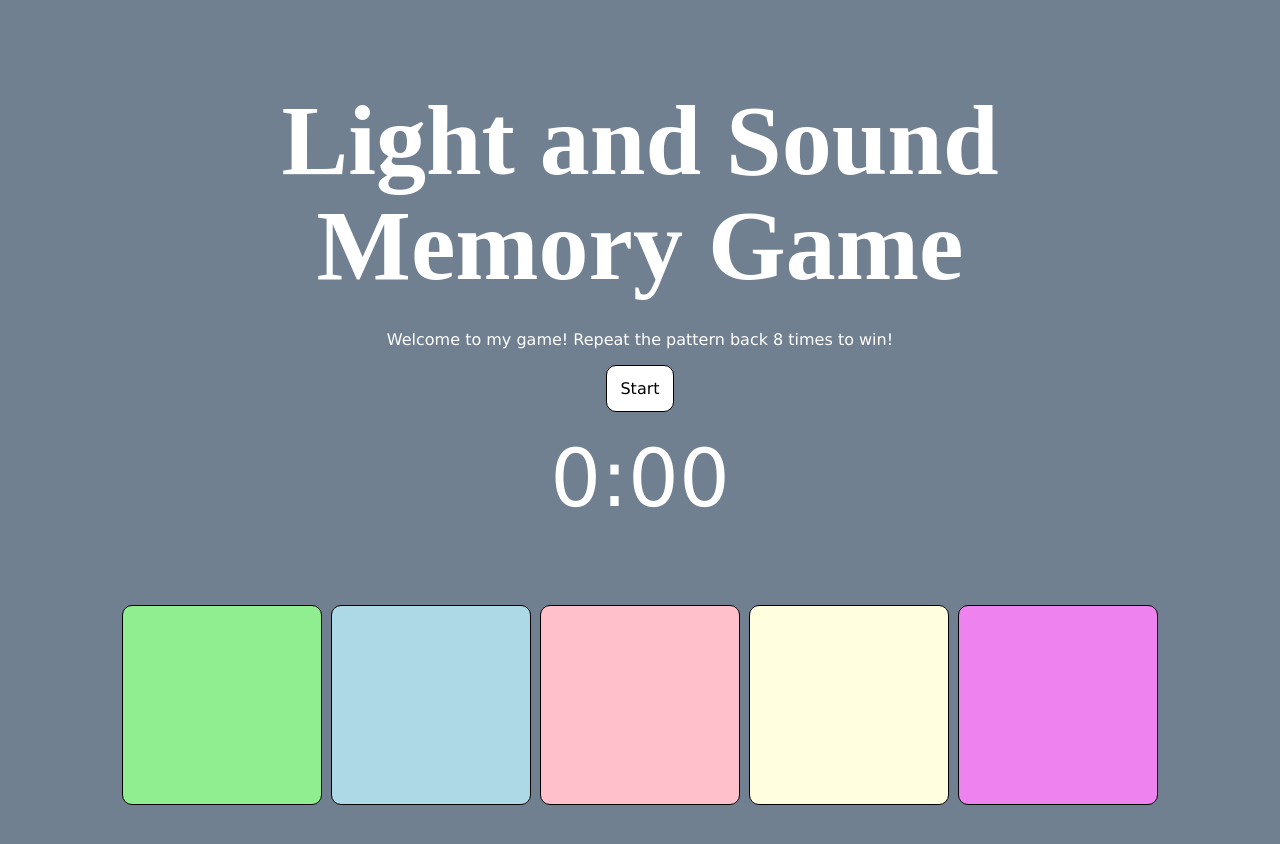
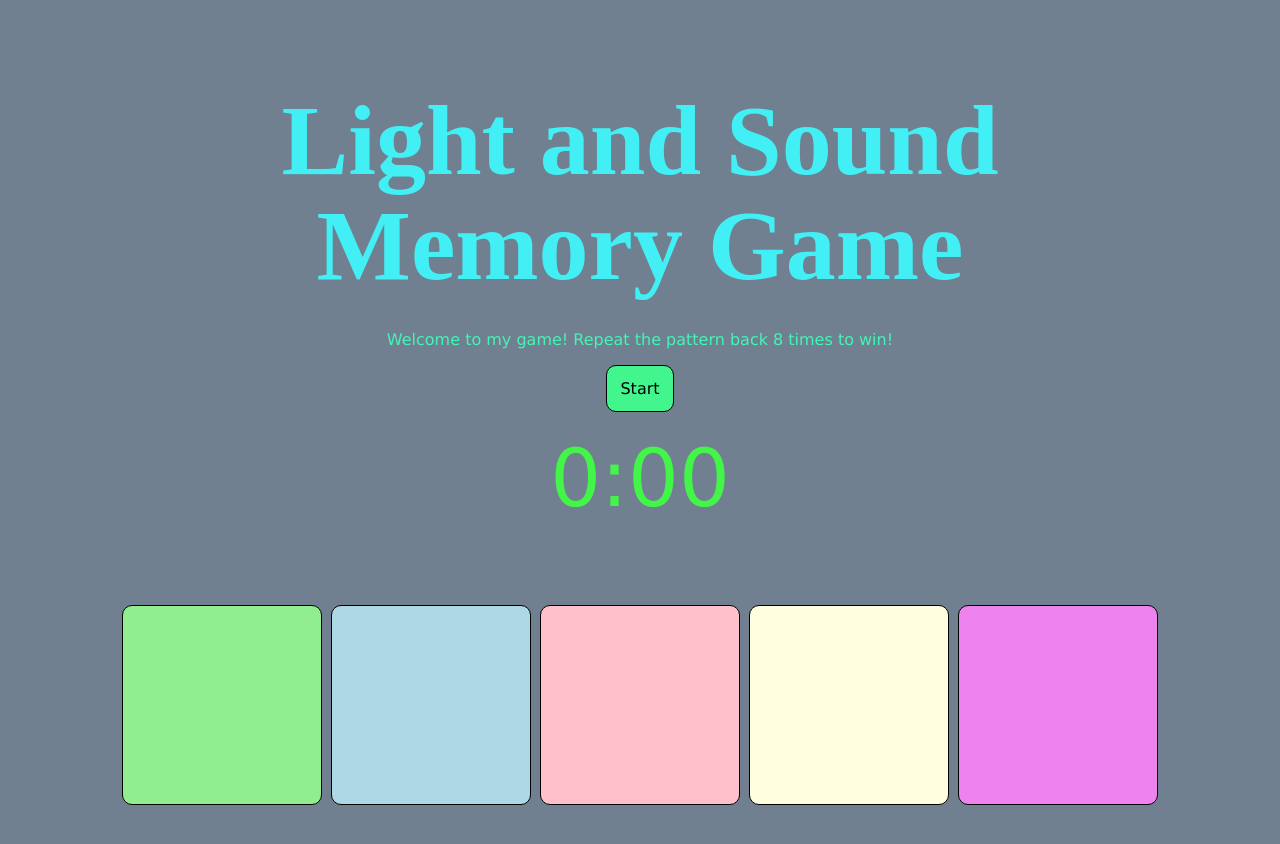
Before and after one commit to AaronAlemi/codepath-prework, a plain HTML site: page index.html in a window 1280 px wide. Drawn offline with Linux system fonts and the light colour scheme; a web font is replaced by a local one.

Commit message:
🐫🧐 Updated with Glitch

```diff
--- a/style.css
+++ b/style.css
@@ -139,7 +139,7 @@ body {
 
 /* Very light scaling for our illustration */
 .title {
-  color: #FFFFFF;
+  color: #42eff5;
   font-family: HK Grotesk;
   font-style: normal;
   font-weight: bold;
@@ -174,7 +174,7 @@ button,
 input {
   font-family: inherit;
   font-size: 100%;
-  background: #FFFFFF;
+  background: #42f58d;
   border: 1px solid #000000;
   box-sizing: border-box;
   border-radius: 10px;
@@ -195,6 +195,7 @@ h2 {
 }
 
 #description {
+  color: #42f5b6;
   text-align: center;
 }
 
@@ -322,6 +323,7 @@ h2 {
   margin-bottom: 10px;
   font-size: 80px;
   text-align: center;
+  color: #42f548;
 }
 
 
```
